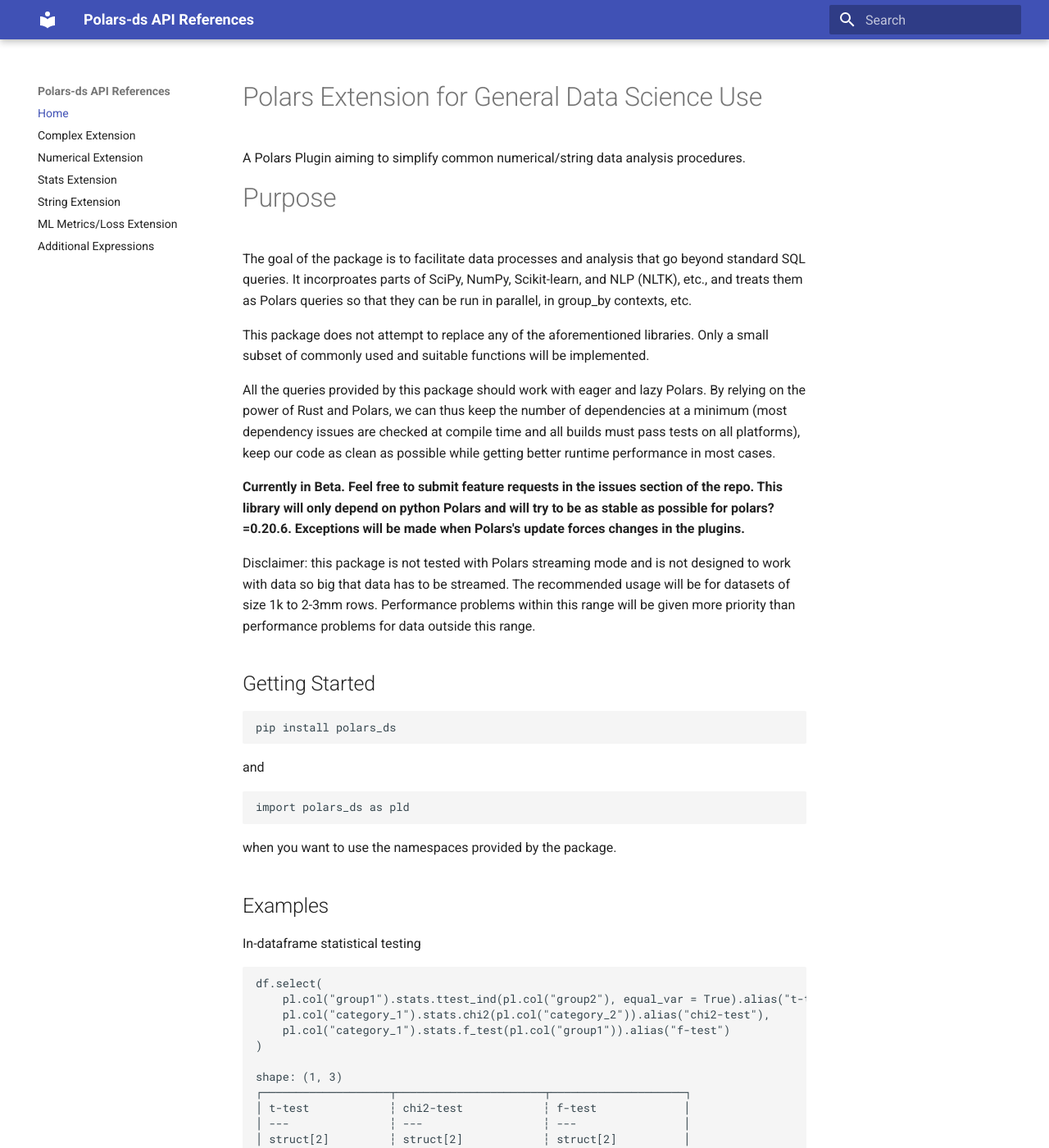
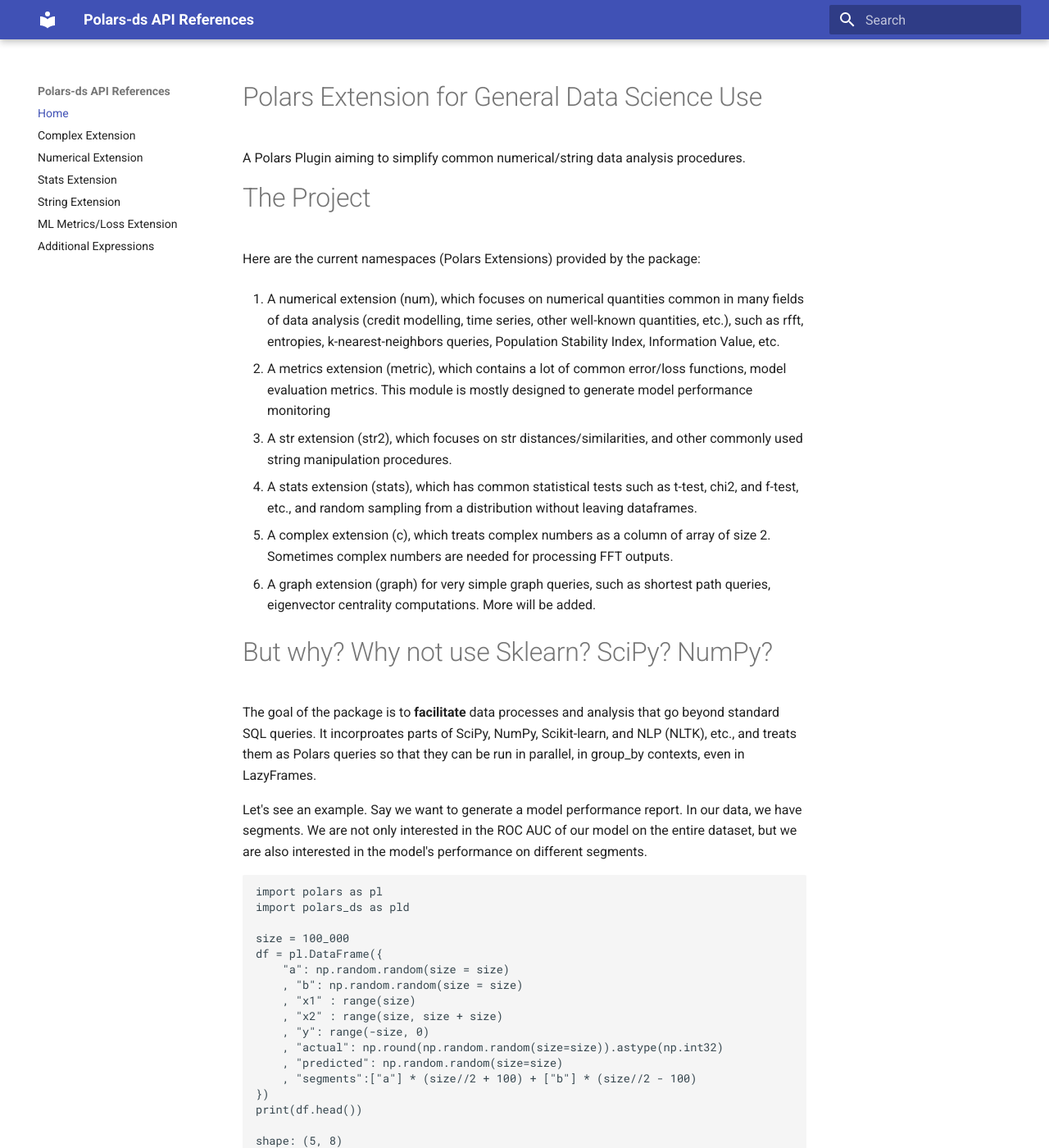
Before and after one commit to abstractqqq/polars_ds_extension, an MkDocs documentation site: the page built from docs/index.md, in a window 1280 px wide and 1400 px high. Shown: the whole window at 82% size. Built offline with MkDocs 1.6.1 and Material for MkDocs 9.7.7, drawn with Linux system fonts in a browser that asks for light colours; some of the changed text lies outside the part shown.

````diff
--- a/docs/index.md
+++ b/docs/index.md
@@ -2,17 +2,111 @@
 
 A Polars Plugin aiming to simplify common numerical/string data analysis procedures.
 
-# Purpose
+# The Project
 
-The goal of the package is to facilitate data processes and analysis that go beyond standard SQL queries. It incorproates parts of SciPy, NumPy, Scikit-learn, and NLP (NLTK), etc., and treats them as Polars queries so that they can be run in parallel, in group_by contexts, etc.
+Here are the current namespaces (Polars Extensions) provided by the package:
 
-This package does not attempt to replace any of the aforementioned libraries. Only a small subset of commonly used and suitable functions will be implemented.
+1. A numerical extension (num), which focuses on numerical quantities common in many fields of data analysis (credit modelling, time series, other well-known quantities, etc.), such as rfft, entropies, k-nearest-neighbors queries, Population Stability Index, Information Value, etc.
 
-All the queries provided by this package should work with eager and lazy Polars. By relying on the power of Rust and Polars, we can thus keep the number of dependencies at a minimum (most dependency issues are checked at compile time and all builds must pass tests on all platforms), keep our code as clean as possible while getting better runtime performance in most cases.
+2. A metrics extension (metric), which contains a lot of common error/loss functions, model evaluation metrics. This module is mostly designed to generate model performance monitoring
 
-**Currently in Beta. Feel free to submit feature requests in the issues section of the repo. This library will only depend on python Polars and will try to be as stable as possible for polars?=0.20.6. Exceptions will be made when Polars's update forces changes in the plugins.**
+3. A str extension (str2), which focuses on str distances/similarities, and other commonly used string manipulation procedures.
 
-Disclaimer: this package is not tested with Polars streaming mode and is not designed to work with data so big that data has to be streamed. The recommended usage will be for datasets of size 1k to 2-3mm rows. Performance problems within this range will be given more priority than performance problems for data outside this range.
+4. A stats extension (stats), which has common statistical tests such as t-test, chi2, and f-test, etc., and random sampling from a distribution without leaving dataframes.
+
+5. A complex extension (c), which treats complex numbers as a column of array of size 2. Sometimes complex numbers are needed for processing FFT outputs.
+
+6. A graph extension (graph) for very simple graph queries, such as shortest path queries, eigenvector centrality computations. More will be added.
+
+# But why? Why not use Sklearn? SciPy? NumPy?
+
+The goal of the package is to **facilitate** data processes and analysis that go beyond standard SQL queries. It incorproates parts of SciPy, NumPy, Scikit-learn, and NLP (NLTK), etc., and treats them as Polars queries so that they can be run in parallel, in group_by contexts, even in LazyFrames.
+
+Let's see an example. Say we want to generate a model performance report. In our data, we have segments. We are not only interested in the ROC AUC of our model on the entire dataset, but we are also interested in the model's performance on different segments.
+
+```python
+import polars as pl
+import polars_ds as pld
+
+size = 100_000
+df = pl.DataFrame({
+    "a": np.random.random(size = size)
+    , "b": np.random.random(size = size)
+    , "x1" : range(size)
+    , "x2" : range(size, size + size)
+    , "y": range(-size, 0)
+    , "actual": np.round(np.random.random(size=size)).astype(np.int32)
+    , "predicted": np.random.random(size=size)
+    , "segments":["a"] * (size//2 + 100) + ["b"] * (size//2 - 100)
+})
+print(df.head())
+
+shape: (5, 8)
+┌──────────┬──────────┬─────┬────────┬─────────┬────────┬───────────┬──────────┐
+│ a        ┆ b        ┆ x1  ┆ x2     ┆ y       ┆ actual ┆ predicted ┆ segments │
+│ ---      ┆ ---      ┆ --- ┆ ---    ┆ ---     ┆ ---    ┆ ---       ┆ ---      │
+│ f64      ┆ f64      ┆ i64 ┆ i64    ┆ i64     ┆ i32    ┆ f64       ┆ str      │
+╞══════════╪══════════╪═════╪════════╪═════════╪════════╪═══════════╪══════════╡
+│ 0.19483  ┆ 0.457516 ┆ 0   ┆ 100000 ┆ -100000 ┆ 0      ┆ 0.929007  ┆ a        │
+│ 0.396265 ┆ 0.833535 ┆ 1   ┆ 100001 ┆ -99999  ┆ 1      ┆ 0.103915  ┆ a        │
+│ 0.800558 ┆ 0.030437 ┆ 2   ┆ 100002 ┆ -99998  ┆ 1      ┆ 0.558918  ┆ a        │
+│ 0.608023 ┆ 0.411389 ┆ 3   ┆ 100003 ┆ -99997  ┆ 1      ┆ 0.883684  ┆ a        │
+│ 0.847527 ┆ 0.506504 ┆ 4   ┆ 100004 ┆ -99996  ┆ 1      ┆ 0.070269  ┆ a        │
+└──────────┴──────────┴─────┴────────┴─────────┴────────┴───────────┴──────────┘
+```
+
+Traditionally, using the Pandas + Sklearn stack, we would do:
+
+```
+import pandas as pd
+from sklearn.metrics import roc_auc_score
+
+df_pd = df.to_pandas()
+
+segments = []
+rocaucs = []
+
+for (segment, subdf) in df_pd.groupby("segments"):
+    segments.append(segment)
+    rocaucs.append(
+        roc_auc_score(subdf["actual"], subdf["predicted"])
+    )
+
+report = pd.DataFrame({
+    "segments": segments,
+    "roc_auc": rocaucs
+})
+print(report)
+
+  segments   roc_auc
+0        a  0.497745
+1        b  0.498801
+```
+
+This is ok, but not great, because (1) we are running for loops in Python, which tends to be slow. (2) We are writing more Python code, which leaves more room for errors in bigger projects. (3) The code is not very intuitive for beginners. Using Polars + Polars ds, one can do the following:
+
+```
+df.lazy().group_by("segments").agg(
+    pl.col("actual").metric.roc_auc(pl.col("predicted")).alias("roc_auc"),
+    pl.col("actual").metric.log_loss(pl.col("predicted")).alias("log_loss"),
+).collect()
+
+shape: (2, 3)
+┌──────────┬──────────┬──────────┐
+│ segments ┆ roc_auc  ┆ log_loss │
+│ ---      ┆ ---      ┆ ---      │
+│ str      ┆ f64      ┆ f64      │
+╞══════════╪══════════╪══════════╡
+│ a        ┆ 0.497745 ┆ 1.006438 │
+│ b        ┆ 0.498801 ┆ 0.997226 │
+└──────────┴──────────┴──────────┘
+```
+
+Notice a few things: (1) Computing ROC AUC on different segments is equivalent to an aggregation on segments! It is a concept everyone who knows SQL (aka everybody who works with data) will be familiar with! (2) There is no Python code. The extension is written in pure Rust and all complexities are hidden away from the end user. (3) Because Polars provides parallel execution for free, we can compute ROC AUC and log loss simultaneously on each segment! (In Pandas, one can do something like this in aggregations but is soooo much harder to write and way more confusing to reason about.)
+
+The end result is simpler, more intuitive code that is also easier to reason about, and faster execution time. Because of Polars's extension (plugin) system, we are now blessed with both:
+
+**Performance and elegance - something that is quite rare in the Python world.**
 
 ## Getting Started
 ```bash
@@ -116,8 +210,11 @@ shape: (5, 6)
 │ 4   ┆ 0.227807 ┆ 0.734995 ┆ 0.225657 ┆ 0.668077 ┆ [4, 4, … 0]          │
 └─────┴──────────┴──────────┴──────────┴──────────┴──────────────────────┘
 ```
+# Disclaimers
 
-And a lot more!
+**Currently in Beta. Feel free to submit feature requests in the issues section of the repo. This library will only depend on python Polars and will try to be as stable as possible for polars>=0.20.6. Exceptions will be made when Polars's update forces changes in the plugins.**
+
+This package is not tested with Polars streaming mode and is not designed to work with data so big that has to be streamed. The recommended usage will be for datasets of size 1k to 2-3mm rows. Performance will only be a priority for datasets within this size.
 
 # Credits
 
@@ -127,5 +224,4 @@ And a lot more!
 # Other related Projects
 
 1. Take a look at our friendly neighbor [functime](https://github.com/TracecatHQ/functime)
-2. My other project [dsds](https://github.com/abstractqqq/dsds). This is currently paused because I am developing polars-ds, but some modules in DSDS, such as the diagonsis one, is quite stable.
-3. String similarity metrics is soooo fast and easy to use because of [RapidFuzz](https://github.com/maxbachmann/rapidfuzz-rs)
+2. String similarity metrics is soooo fast and easy to use because of [RapidFuzz](https://github.com/maxbachmann/rapidfuzz-rs)
````
Also changed, not shown: README.md (+106 -9 lines), 1 other file.
